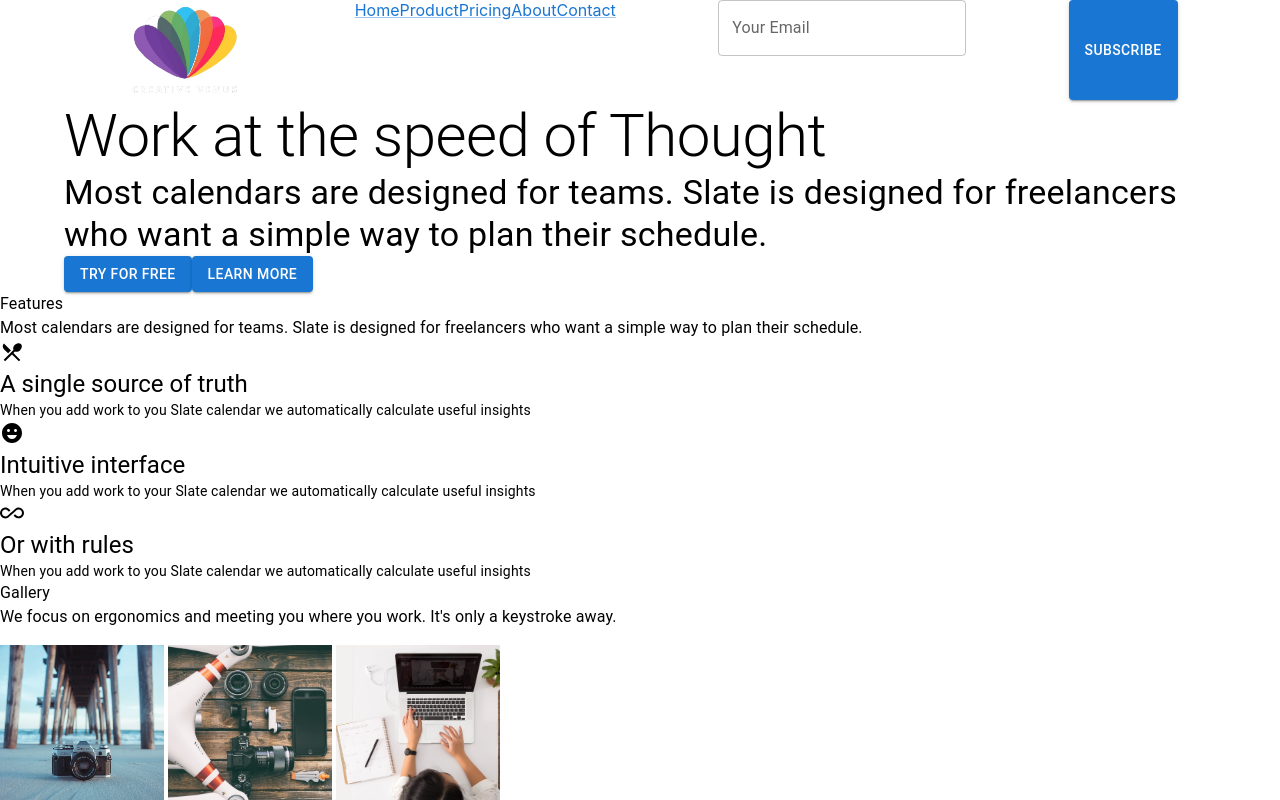
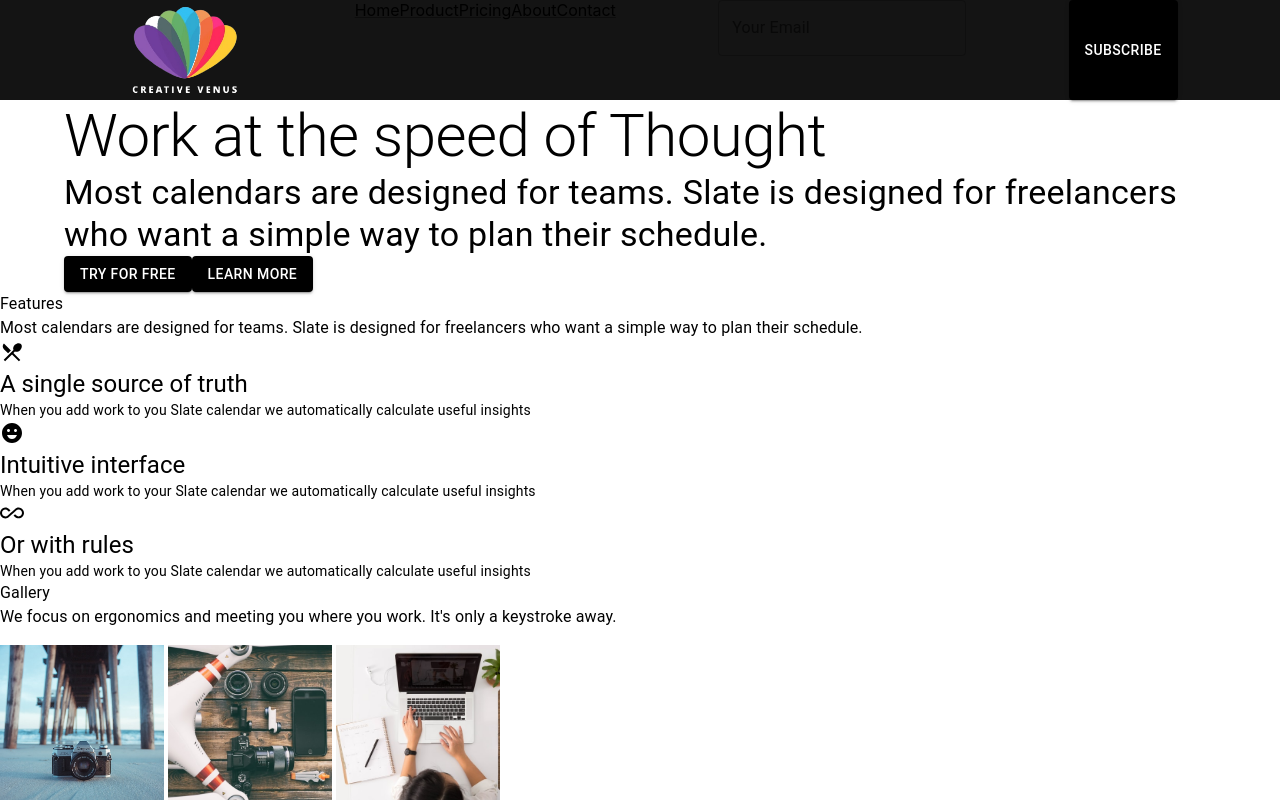
Before and after one commit to LiamFosterLFF/landing-page, a React (Create React App) app: page / in a window 1280 px wide. Shown: the top 800 px of the page. Built offline with nearby package versions, Linux system fonts and the light colour scheme; grey boxes are pictures that could not be loaded.

Commit message:
Added custom theme for colors used in styling

```diff
--- a/src/components/Layout/Header/index.tsx
+++ b/src/components/Layout/Header/index.tsx
@@ -7,7 +7,12 @@
 const Header = () => {
   return (
     <Box
-      sx={{ width: "100%", display: "flex", justifyContent: "space-evenly" }}
+      sx={{
+        width: "100%",
+        display: "flex",
+        justifyContent: "space-evenly",
+        backgroundColor: "primary.light",
+      }}
     >
       <PageIcon />
       <Links />
--- a/src/index.tsx
+++ b/src/index.tsx
@@ -1,14 +1,18 @@
-import React from 'react';
-import ReactDOM from 'react-dom';
-import './index.css';
-import App from './App';
-import reportWebVitals from './reportWebVitals';
+import React from "react";
+import ReactDOM from "react-dom";
+import "./index.css";
+import App from "./App";
+import reportWebVitals from "./reportWebVitals";
+import { ThemeProvider } from "@mui/material/styles";
+import { theme } from "./static/theme";
 
 ReactDOM.render(
   <React.StrictMode>
-    <App />
+    <ThemeProvider theme={theme}>
+      <App />
+    </ThemeProvider>
   </React.StrictMode>,
-  document.getElementById('root')
+  document.getElementById("root")
 );
 
 // If you want to start measuring performance in your app, pass a function
--- /dev/null
+++ b/src/static/theme.tsx
@@ -0,0 +1,13 @@
+import { createTheme } from "@mui/material/styles";
+
+export const theme = createTheme({
+  palette: {
+    primary: {
+      light: "#141414",
+      main: "#000000",
+    },
+    secondary: {
+      main: "#ffffff",
+    },
+  },
+});
```
